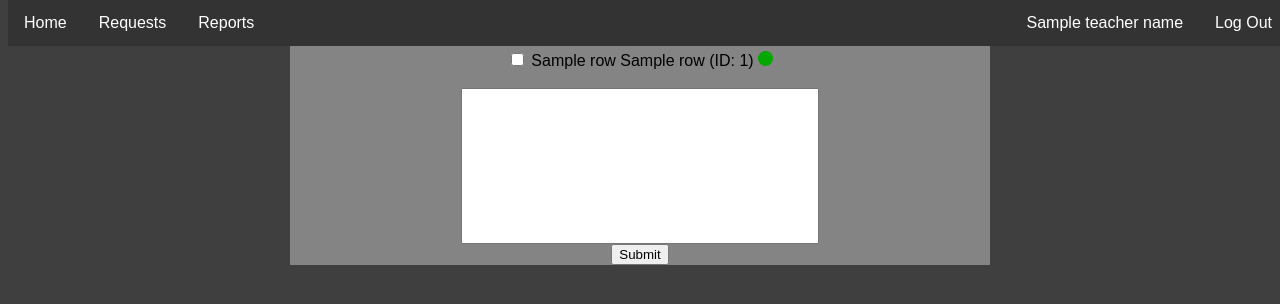
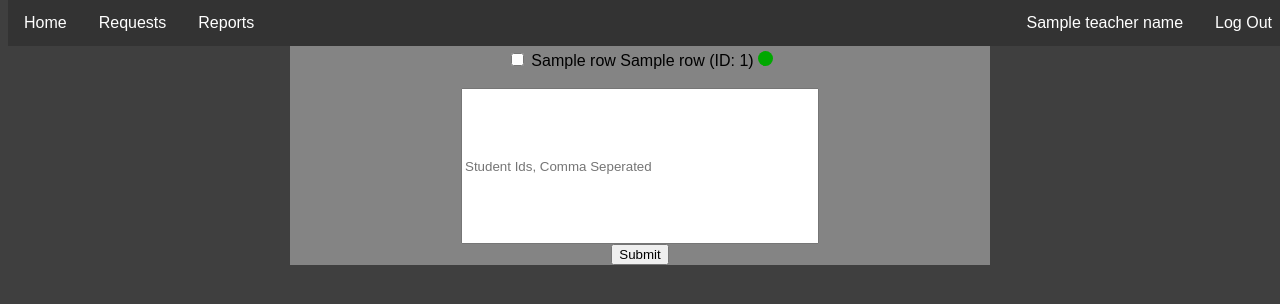
Before and after one commit to Codaea/Academic-Enichment-Systems, a Flask app: template templates/erequest.html in a window 1280 px wide. Shown: the top 304 px of the page. Run offline with Flask 3, Linux system fonts and the light colour scheme; the template is opened without the code that fills it: most values are stand-ins (such as "Sample title", 1, 10 or a date in 2020).

Commit message:
added form proccessing for requests

```diff
--- a/app.py
+++ b/app.py
@@ -83,7 +83,7 @@ def has_permission(permission):
                     role = payload['role']
                     if permission in ROLES.get(role, []):
                         return f(*args, **kwargs)
-            return 'Unauthorized. Please contact your network administrator if you think there has been a mistake.'
+            return redirect('/login')
         return wrapper
     return decorator
 
@@ -232,7 +232,32 @@ def proccess_erequests():
     if request.method == 'POST':
         # form proccessing logic here
 
-        return render_template()
+        selected_ids = request.form.getlist('selected_rows[]')
+        requesting_room = request.form.get('requesting_room')
+
+
+        for student_id in selected_ids:
+
+
+            print(student_id)
+
+            cursor.execute("SELECT * FROM requests WHERE studentId = ?", (student_id,)) # comma required on student_id, so its not treated as a tuple  ¯\_(ツ)_/¯
+            existing_row = cursor.fetchone()
+
+
+            if existing_row:
+            # Row exists, concatenate the existing requesting room with the new value
+                existing_requested_room = existing_row[1]  # Assuming the requesting room is stored in the second column
+                new_requesting_room = f"{existing_requested_room}, {requesting_room}"
+                cursor.execute("UPDATE requests SET requested_rooms = ? WHERE studentId = ?", (new_requesting_room, student_id,))
+
+            else:
+            # Row doesn't exist, insert a new row
+                cursor.execute("INSERT INTO requests (studentId, requested_rooms) VALUES (?, ?)", (student_id, requesting_room,))
+
+        # commit changes and close
+        connect.commit()
+        return 'success!'
 
 
 
--- a/templates/erequest.html
+++ b/templates/erequest.html
@@ -39,8 +39,9 @@
                 {% endfor %}
 
                 <br>
-                <input type="text" name="StudentIds" placeholder>
+                <input type="text" name="StudentIds" placeholder="Student Ids, Comma Seperated">
                 <br>
+                <input type="hidden" name="requesting_room" value="{{Room_Number}}">
                 <button type="submit">Submit</button>
             </form>
         </div>
```
Also changed, not shown: database.db.
